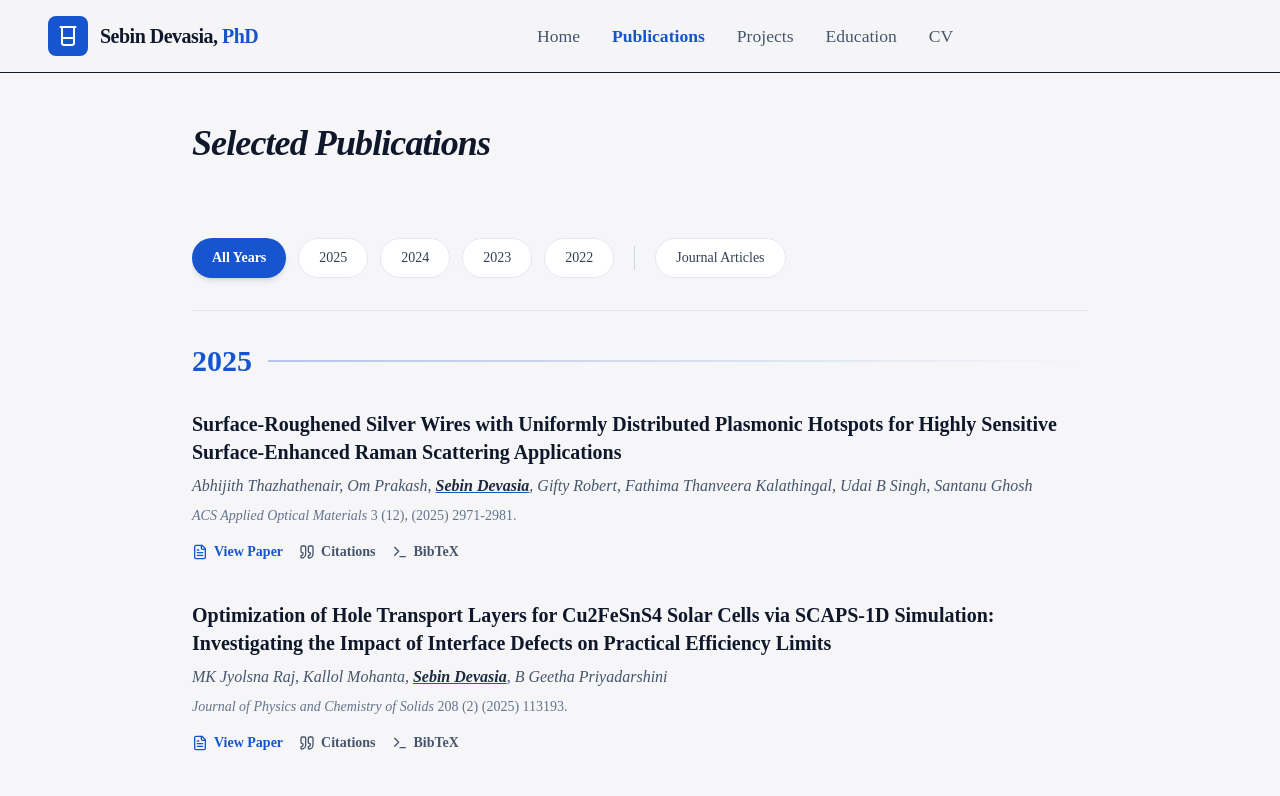
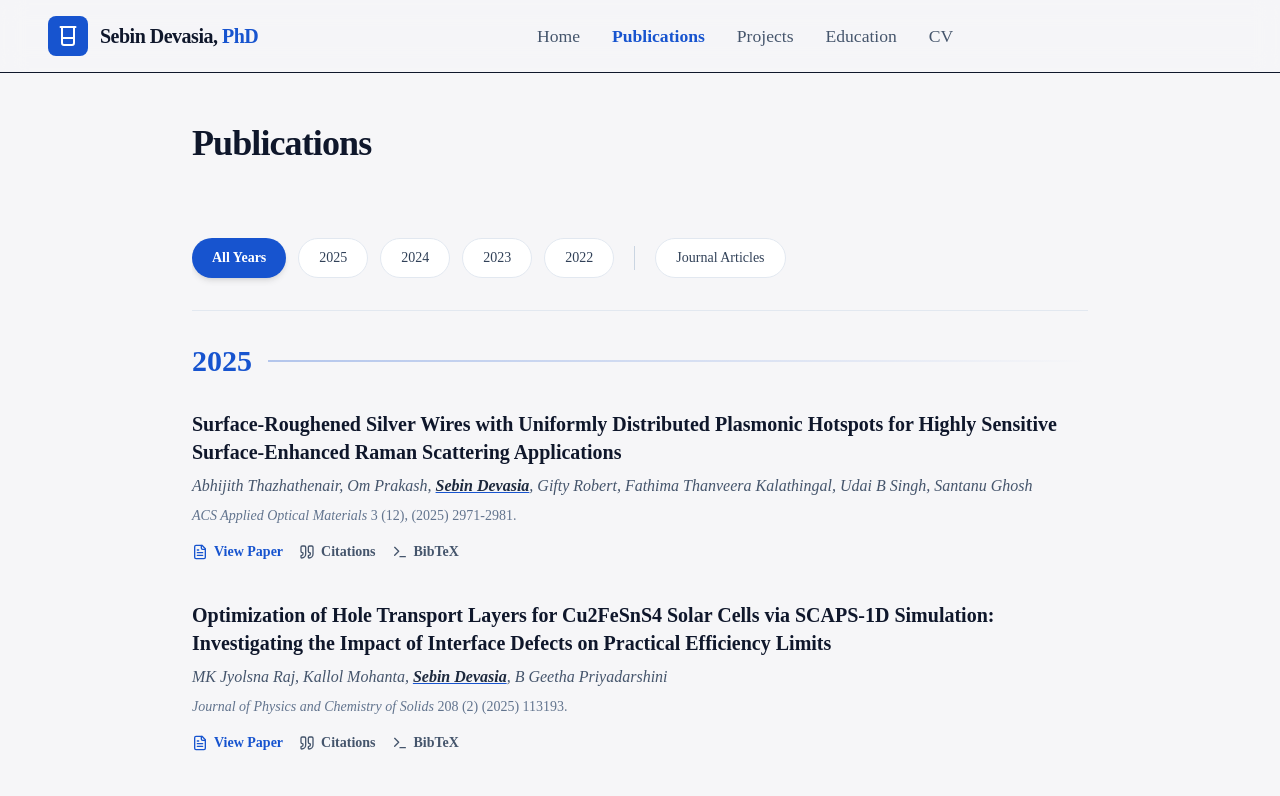
Before and after one commit to sebind/sebind.github.io, a React (Vite) app: page /publications in a window 1280 px wide. Shown: the top 796 px of the page. Built offline with nearby package versions, Linux system fonts and the light colour scheme.

Commit message:
Update Publications.tsx

```diff
--- a/src/pages/Publications.tsx
+++ b/src/pages/Publications.tsx
@@ -198,7 +198,7 @@ export default function Publications() {
     >
       <div className="max-w-4xl w-full">
         <div className="mb-12">
-          <h1 className="text-slate-900 text-4xl font-black leading-tight tracking-tight mb-4 italic">Selected Publications</h1>
+          <h1 className="text-slate-900 text-4xl font-black leading-tight tracking-tight mb-4">Publications</h1>
 
         </div>
 
```
